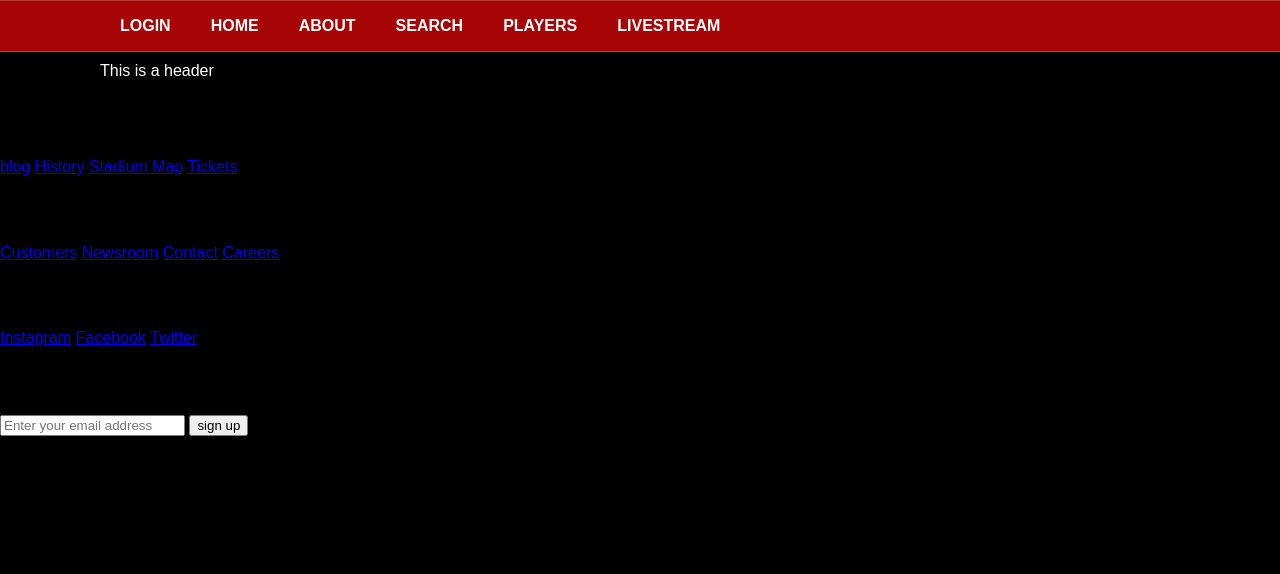
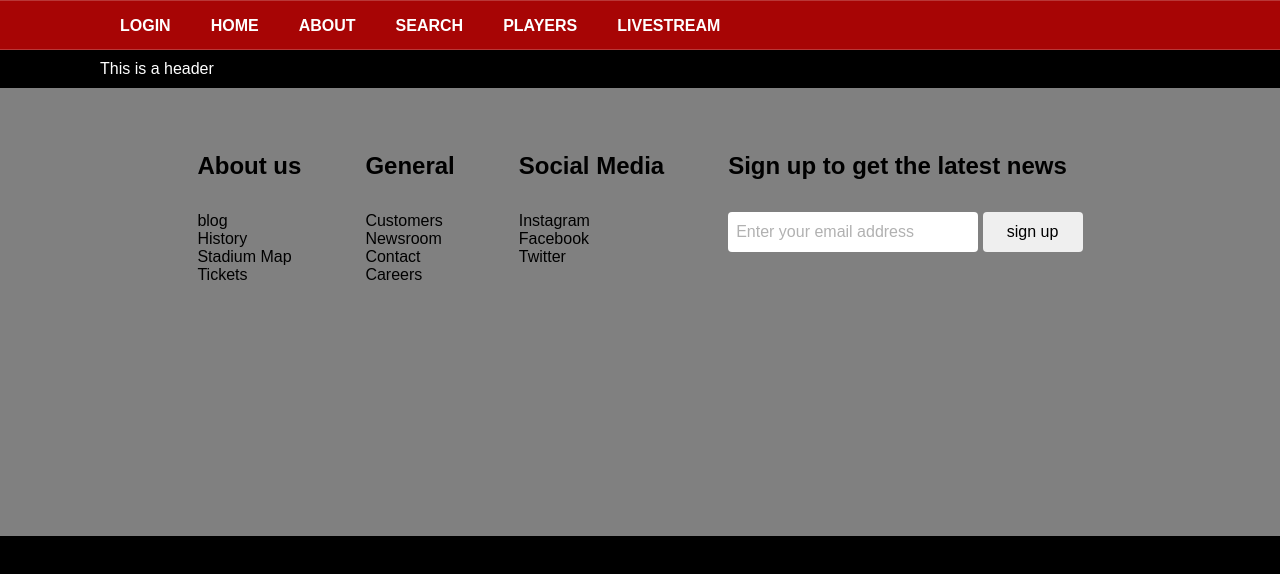
Before and after one commit to Vyn99/cis-317-project-1, a plain HTML site: page index.html in a window 1280 px wide. Drawn offline with Linux system fonts and the light colour scheme.

Commit message:
Update styles.css

```diff
--- a/styles.css
+++ b/styles.css
@@ -57,3 +57,81 @@ nav:hover ul:hover li:hover a:hover{
     background-color: rgba(227, 191, 10, 0.876);
 
 }
+
+
+/* Footer */
+* {
+    padding: 0;
+    margin: 0;
+    box-sizing: border-box;
+    font-family: Arial, Helvetica, sans-serif;
+}
+
+.footer-container {
+    background-color: grey;
+    padding: 4rem 0 4rem 0;
+}
+
+.footer {
+    width: 80%;
+    height: 40vh;
+    background-color: grey;
+    color: black;
+    display: flex;
+    justify-content: center;
+    flex-wrap: wrap;
+    margin: 0 auto;
+}
+
+.footer-heading {
+    display: flex;
+    flex-direction: column;
+    margin-right: 4rem;
+}
+
+.footer-heading h2 {
+    margin-bottom: 2rem;
+}
+
+.footer-heading a {
+    color: black;
+    text-decoration: none;
+    margin-bottom: 0.5;
+}
+
+.footer-heading a:hover {
+    color: red;
+}
+
+.footer-email-form h2 {
+    margin-bottom: 2rem;
+}
+
+#footer-email {
+    width: 250px;
+    height: 40px;
+    border-radius: 4px;
+    outline: none;
+    border: none;
+    padding-left: 0.5rem;
+    font-size: 1rem;
+    margin-bottom: 1rem;
+}
+
+#footer-email::placeholder {
+    color: #b1b1b1
+}
+
+#footer-email-btn {
+    width: 100px;
+    height: 40px;
+    border-radius: 4px;
+    outline: none;
+    border: none;
+    font-size: 1rem;
+}
+
+#footer-email-btn:hover {
+    cursor: pointer;
+    background-color: red;
+}
```
